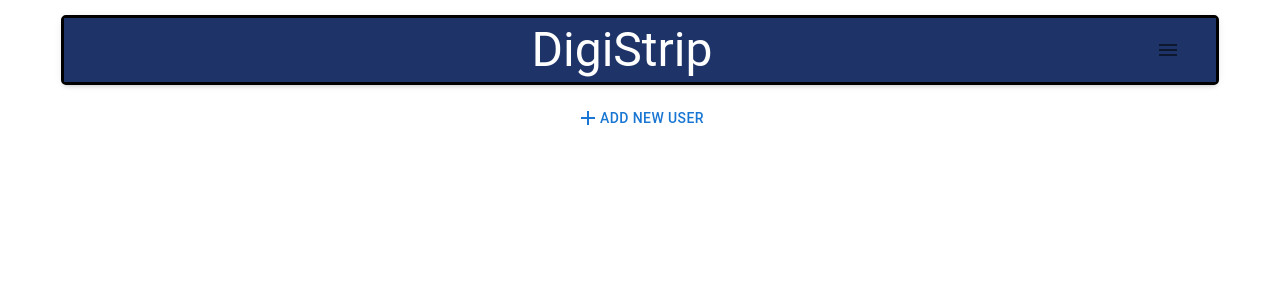
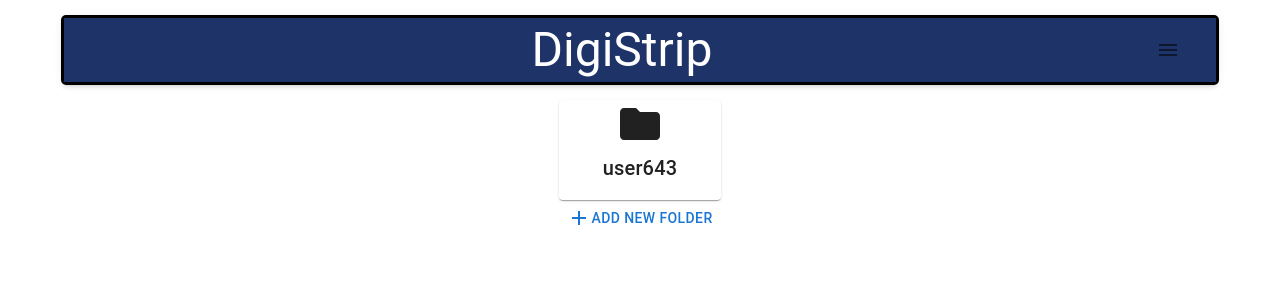
Before and after one commit to FrazierLE/draw, a React (Create React App) app: page /dashboard in a window 1280 px wide. Shown: the top 300 px of the page. Built offline with nearby package versions, Linux system fonts and the light colour scheme.

Commit message:
WIP create new folder functionality

```diff
--- a/src/components/App/App.js
+++ b/src/components/App/App.js
@@ -1,3 +1,4 @@
+import React, { useState } from 'react'
 import './App.css';
 import Draw from '../Draw/Draw';
 import NavBar from '../NavBar/NavBar';
@@ -10,6 +11,7 @@
 
 function App() {
   let location = useLocation()
+  const [users, setUsers] = useState([{id: 1, fileName: 'user643'}])
 
   return (
     <div className="App" style={{display: 'flex', flexDirection: 'column', alignItems: 'center'}}>
--- a/src/components/Dashboard/Dashboard.js
+++ b/src/components/Dashboard/Dashboard.js
@@ -1,24 +1,38 @@
 import React, { useState } from 'react'
 import { Box, Card, Button } from '@mui/material'
 import UserFolder from '../UserFolder/UserFolder'
-import AddIcon from '@mui/icons-material/Add';
+import NewFolderModal from '../NewFolderModal/NewFolderModal'
 
 const Dashboard = () => {
-  const [users, setUsers] = useState([])
+  const [users, setUsers] = useState([{id: 1, fileName: 'user643'}])
+  const [fileName, setFileName] = useState('')
 
   const addNewUser = (e) => {
     e.preventDefault()
     const newUser = {
-      id: Date.now()
+      id: Date.now(),
+      fileName: fileName
     }
     setUsers([...users, newUser])
   }
 
+  const displayFolders = users.map(user => {
+    return(
+      <UserFolder
+        key={user.id}
+        id={user.id}
+        fileName={user.fileName}
+      />
+    )
+  })
 
   return (
     <Box>
-      <Button onClick={(e) => addNewUser(e)}><AddIcon />Add New User</Button>
-      {/* <UserFolder /> */}
+      {/* <Button onClick={(e) => addNewUser(e)}><AddIcon />Add New User</Button> */}
+      <Box>
+        {users && displayFolders}
+        <NewFolderModal />
+      </Box>
     </Box>
   )
 }
--- /dev/null
+++ b/src/components/NewFolderModal/NewFolderModal.js
@@ -0,0 +1,68 @@
+import React, {useState} from 'react';
+import {Box, Modal, Fade, Button, Typography, Backdrop, TextField, InputAdornment} from '@mui/material';
+import AccountBoxIcon from '@mui/icons-material/AccountBox';
+import AddIcon from '@mui/icons-material/Add';
+import PersonAddAltIcon from '@mui/icons-material/PersonAddAlt';
+
+const style = {
+  position: 'absolute',
+  top: '50%',
+  left: '50%',
+  transform: 'translate(-50%, -50%)',
+  width: 400,
+  bgcolor: 'background.paper',
+  border: '2px solid #000',
+  boxShadow: 24,
+  p: 4,
+};
+
+const NewFolderModal = () => {
+  const [open, setOpen] = useState(false);
+  const handleOpen = () => setOpen(true);
+  const handleClose = () => setOpen(false);
+
+  return (
+    <div>
+      <Button onClick={handleOpen}><AddIcon />Add New Folder</Button>
+      <Modal
+        aria-labelledby="transition-modal-title"
+        aria-describedby="transition-modal-description"
+        open={open}
+        onClose={handleClose}
+        closeAfterTransition
+        slots={{ backdrop: Backdrop }}
+        slotProps={{
+          backdrop: {
+            timeout: 500,
+          },
+        }}
+      >
+        <Fade in={open}>
+          <Box sx={style}>
+            <Typography id="transition-modal-title" variant="h5" component="h2">
+              New User
+            </Typography>
+            <TextField
+            id="input-with-icon-caseName"
+            label="Case Name"
+            type='text'
+            // value={username}
+            // onChange={e => setUsername(e.target.value)}
+            sx={{margin: '10px'}}
+            InputProps={{
+            startAdornment: (
+              <InputAdornment position="start">
+                <AccountBoxIcon />
+              </InputAdornment>
+            ),}}
+            variant="outlined"
+            />
+            <Button><PersonAddAltIcon />Create</Button>
+          </Box>
+        </Fade>
+      </Modal>
+    </div>
+  );
+}
+
+export default NewFolderModal
--- a/src/components/UserFolder/UserFolder.js
+++ b/src/components/UserFolder/UserFolder.js
@@ -1,9 +1,13 @@
 import React from 'react'
 import FolderIcon from '@mui/icons-material/Folder';
+import { Card, Typography } from '@mui/material';
 
-const UserFolder = () => {
+const UserFolder = ({id, fileName}) => {
   return(
-    <FolderIcon />
+    <Card sx={{height: '100px'}}>
+      <FolderIcon sx={{fontSize: '48px'}}/>
+      <Typography variant='h6'>{fileName}</Typography>
+    </Card>
   )
 }
 
```
